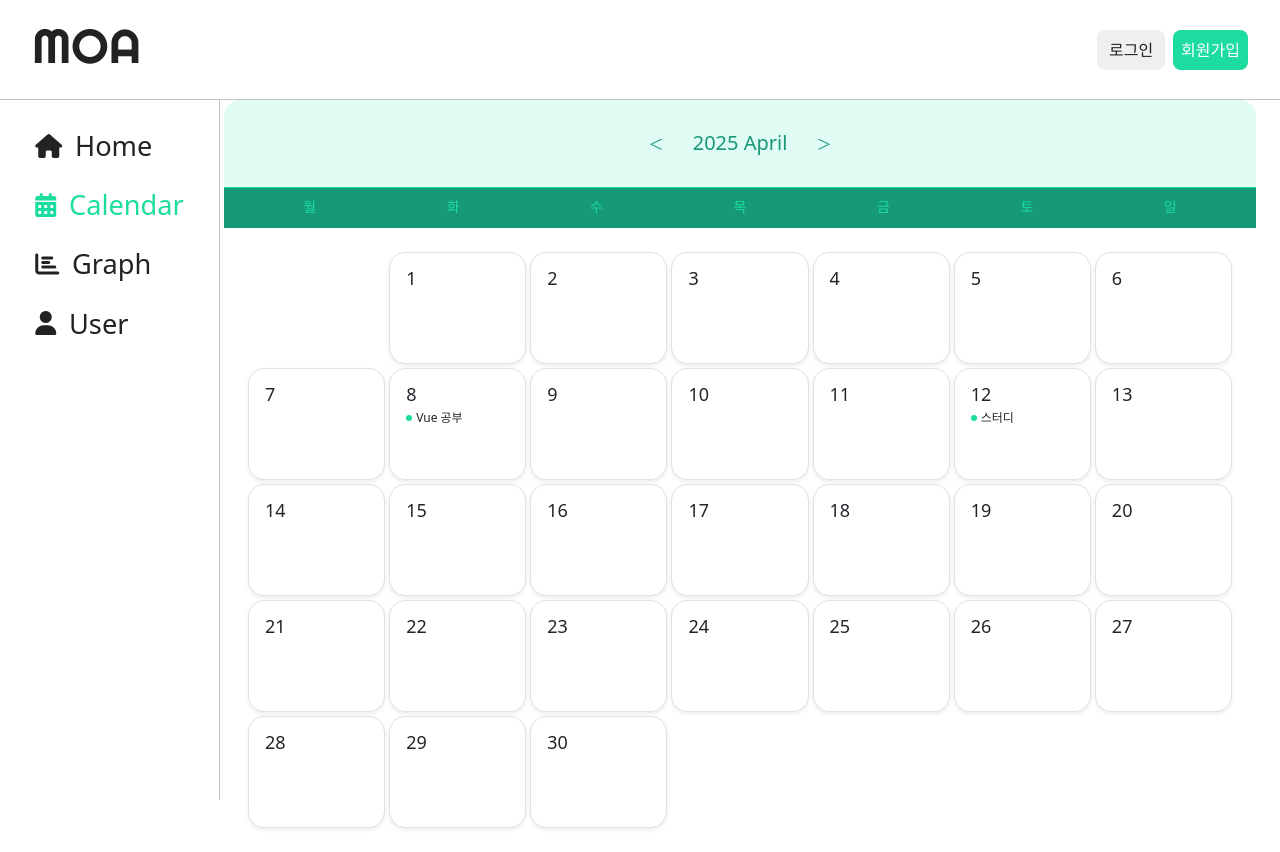
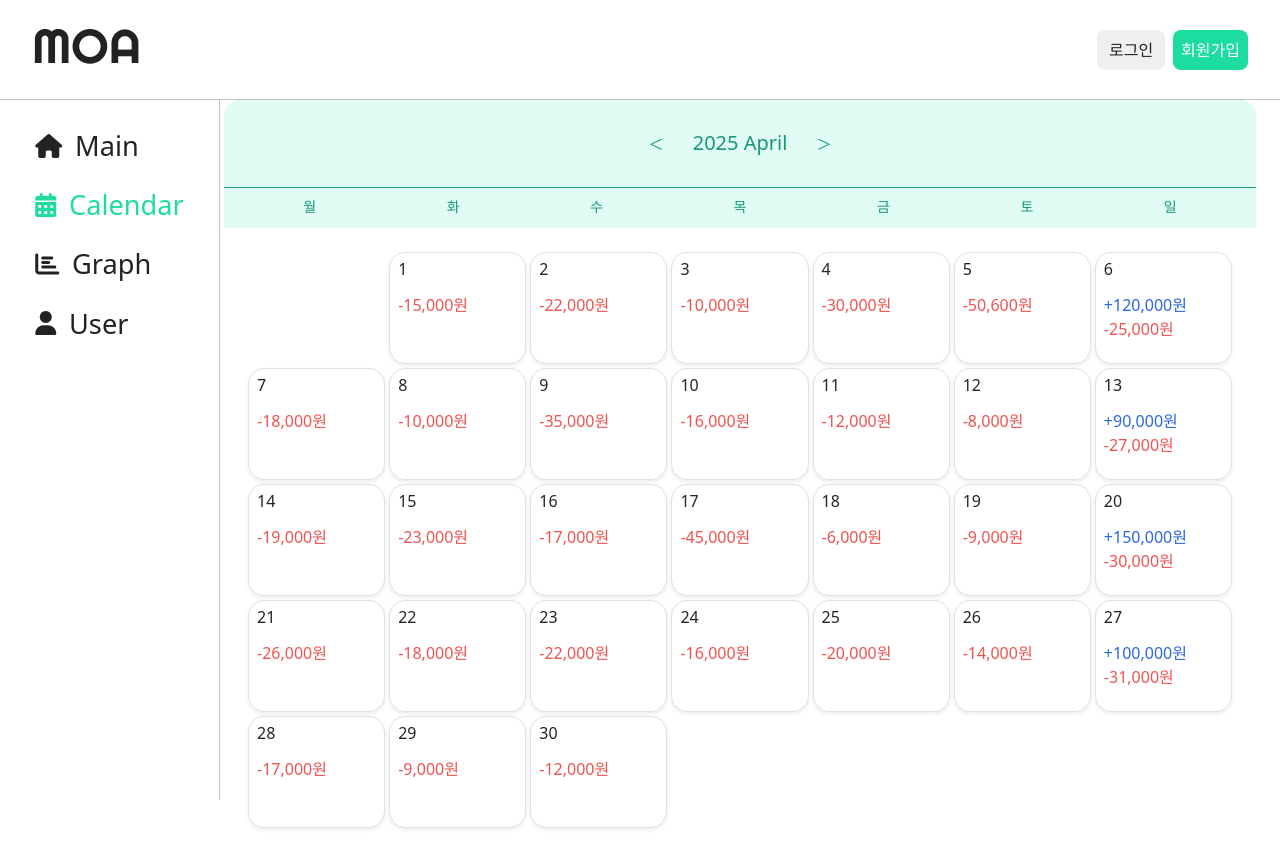
Before and after one commit to Money-MOA/tetz-s-secret-account-book, a Vue app: page /calendar in a window 1280 px wide. Built offline with nearby package versions, Linux system fonts and the light colour scheme; data requests are answered from the project's data file.

Commit message:
fix : 달력에 json 값 받아오기

```diff
--- a/db.json
+++ b/db.json
@@ -96,7 +96,7 @@
     {
       "id": "1",
       "userId": "1",
-      "date": "2025-01-01",
+      "date": "2025-04-01",
       "income": 0,
       "outcome": 15000,
       "balance": -15000
@@ -104,7 +104,7 @@
     {
       "id": "2",
       "userId": "1",
-      "date": "2025-01-02",
+      "date": "2025-04-02",
       "income": 0,
       "outcome": 22000,
       "balance": -22000
@@ -112,7 +112,7 @@
     {
       "id": "3",
       "userId": "1",
-      "date": "2025-01-03",
+      "date": "2025-04-03",
       "income": 0,
       "outcome": 10000,
       "balance": -10000
@@ -120,7 +120,7 @@
     {
       "id": "4",
       "userId": "1",
-      "date": "2025-01-04",
+      "date": "2025-04-04",
       "income": 0,
       "outcome": 30000,
       "balance": -30000
@@ -128,7 +128,7 @@
     {
       "id": "5",
       "userId": "1",
-      "date": "2025-01-05",
+      "date": "2025-04-05",
       "income": 0,
       "outcome": 50600,
       "balance": -50600
@@ -136,7 +136,7 @@
     {
       "id": "6",
       "userId": "1",
-      "date": "2025-01-06",
+      "date": "2025-04-06",
       "income": 120000,
       "outcome": 25000,
       "balance": 95000
@@ -144,7 +144,7 @@
     {
       "id": "7",
       "userId": "1",
-      "date": "2025-01-07",
+      "date": "2025-04-07",
       "income": 0,
       "outcome": 18000,
       "balance": -18000
@@ -152,7 +152,7 @@
     {
       "id": "8",
       "userId": "1",
-      "date": "2025-01-08",
+      "date": "2025-04-08",
       "income": 0,
       "outcome": 10000,
       "balance": -10000
@@ -160,7 +160,7 @@
     {
       "id": "9",
       "userId": "1",
-      "date": "2025-01-09",
+      "date": "2025-04-09",
       "income": 0,
       "outcome": 35000,
       "balance": -35000
@@ -168,7 +168,7 @@
     {
       "id": "10",
       "userId": "1",
-      "date": "2025-01-10",
+      "date": "2025-04-10",
       "income": 0,
       "outcome": 16000,
       "balance": -16000
@@ -176,7 +176,7 @@
     {
       "id": "11",
       "userId": "1",
-      "date": "2025-01-11",
+      "date": "2025-04-11",
       "income": 0,
       "outcome": 12000,
       "balance": -12000
@@ -184,7 +184,7 @@
     {
       "id": "12",
       "userId": "1",
-      "date": "2025-01-12",
+      "date": "2025-04-12",
       "income": 0,
       "outcome": 8000,
       "balance": -8000
@@ -192,7 +192,7 @@
     {
       "id": "13",
       "userId": "1",
-      "date": "2025-01-13",
+      "date": "2025-04-13",
       "income": 90000,
       "outcome": 27000,
       "balance": 63000
@@ -200,7 +200,7 @@
     {
       "id": "14",
       "userId": "1",
-      "date": "2025-01-14",
+      "date": "2025-04-14",
       "income": 0,
       "outcome": 19000,
       "balance": -19000
@@ -208,7 +208,7 @@
     {
       "id": "15",
       "userId": "1",
-      "date": "2025-01-15",
+      "date": "2025-04-15",
       "income": 0,
       "outcome": 23000,
       "balance": -23000
@@ -216,7 +216,7 @@
     {
       "id": "16",
       "userId": "1",
-      "date": "2025-01-16",
+      "date": "2025-04-16",
       "income": 0,
       "outcome": 17000,
       "balance": -17000
@@ -224,7 +224,7 @@
     {
       "id": "17",
       "userId": "1",
-      "date": "2025-01-17",
+      "date": "2025-04-17",
       "income": 0,
       "outcome": 45000,
       "balance": -45000
@@ -232,7 +232,7 @@
     {
       "id": "18",
       "userId": "1",
-      "date": "2025-01-18",
+      "date": "2025-04-18",
       "income": 0,
       "outcome": 6000,
       "balance": -6000
@@ -240,7 +240,7 @@
     {
       "id": "19",
       "userId": "1",
-      "date": "2025-01-19",
+      "date": "2025-04-19",
       "income": 0,
       "outcome": 9000,
       "balance": -9000
@@ -248,7 +248,7 @@
     {
       "id": "20",
       "userId": "1",
-      "date": "2025-01-20",
+      "date": "2025-04-20",
       "income": 150000,
       "outcome": 30000,
       "balance": 120000
@@ -256,7 +256,7 @@
     {
       "id": "21",
       "userId": "1",
-      "date": "2025-01-21",
+      "date": "2025-04-21",
       "income": 0,
       "outcome": 26000,
       "balance": -26000
@@ -264,7 +264,7 @@
     {
       "id": "22",
       "userId": "1",
-      "date": "2025-01-22",
+      "date": "2025-04-22",
       "income": 0,
       "outcome": 18000,
       "balance": -18000
@@ -272,7 +272,7 @@
     {
       "id": "23",
       "userId": "1",
-      "date": "2025-01-23",
+      "date": "2025-04-23",
       "income": 0,
       "outcome": 22000,
       "balance": -22000
@@ -280,7 +280,7 @@
     {
       "id": "24",
       "userId": "1",
-      "date": "2025-01-24",
+      "date": "2025-04-24",
       "income": 0,
       "outcome": 16000,
       "balance": -16000
@@ -288,7 +288,7 @@
     {
       "id": "25",
       "userId": "1",
-      "date": "2025-01-25",
+      "date": "2025-04-25",
       "income": 0,
       "outcome": 20000,
       "balance": -20000
@@ -296,7 +296,7 @@
     {
       "id": "26",
       "userId": "1",
-      "date": "2025-01-26",
+      "date": "2025-04-26",
       "income": 0,
       "outcome": 14000,
       "balance": -14000
@@ -304,7 +304,7 @@
     {
       "id": "27",
       "userId": "1",
-      "date": "2025-01-27",
+      "date": "2025-04-27",
       "income": 100000,
       "outcome": 31000,
       "balance": 69000
@@ -312,7 +312,7 @@
     {
       "id": "28",
       "userId": "1",
-      "date": "2025-01-28",
+      "date": "2025-04-28",
       "income": 0,
       "outcome": 17000,
       "balance": -17000
@@ -320,7 +320,7 @@
     {
       "id": "29",
       "userId": "1",
-      "date": "2025-01-29",
+      "date": "2025-04-29",
       "income": 0,
       "outcome": 9000,
       "balance": -9000
@@ -328,7 +328,7 @@
     {
       "id": "30",
       "userId": "1",
-      "date": "2025-01-30",
+      "date": "2025-04-30",
       "income": 0,
       "outcome": 12000,
       "balance": -12000
@@ -336,7 +336,7 @@
     {
       "id": "31",
       "userId": "1",
-      "date": "2025-01-31",
+      "date": "2025-04-31",
       "income": 0,
       "outcome": 27000,
       "balance": -27000
--- a/src/components/Calendar.vue
+++ b/src/components/Calendar.vue
@@ -6,7 +6,7 @@
     >
       <!-- 달력 헤더 -->
       <div
-        class="flex items-center justify-center px-[32px] py-[24px] bg-[#E0FAF4] border-b border-[#1CDC9F]"
+        class="flex items-center justify-center px-[32px] py-[24px] bg-[#E0FAF4] border-b border-[#169976]"
       >
         <div class="flex justify-center items-center gap-4">
           <button
@@ -36,12 +36,12 @@
 
       <!-- 요일 -->
       <div
-        class="h-[2.5rem] grid grid-cols-7 gap-[4px] bg-[#169976] text-[14px] font-semibold text-[#1CDC9F] px-[16px]"
+        class="h-[2.5rem] grid grid-cols-7 gap-[4px] bg-[#E0FAF4] text-[14px] font-semibold text-[#169976] px-[16px]"
       >
         <div
           v-for="day in daysOfWeek"
           :key="day"
-          class="h-full py-[8px] text-center bg-[#169976] rounded"
+          class="h-full py-[8px] text-center bg-[#E0FAF4] rounded"
         >
           {{ day }}
         </div>
@@ -63,23 +63,34 @@
           v-for="day in daysInMonth"
           :key="day"
           @click="test"
-          class="h-[7rem] bg-white rounded-[1rem] shadow-sm flex flex-col justify-start p-[16px] text-gray-800 cursor-pointer hover:bg-[#E0FAF4] transition border border-[#c3c3c3]"
+          class="h-[7rem] bg-white rounded-[1rem] shadow-sm flex flex-col justify-start p-[8px] text-gray-800 cursor-pointer hover:bg-[#E0FAF4] transition border border-[#c3c3c3]"
         >
           <span
-            class="font-semibold text-[18px] leading-none mb-[6px]"
+            class="font-semibold text-[16px] leading-none mb-[16px]"
           >
             {{ day }}
           </span>
+
+          <!-- 수입 -->
           <div
-            v-if="getSchedulesForDay(day).length"
-            class="text-[12px] text-gray-500 flex items-center gap-[4px]"
+            v-if="getExpenseForDay(day)?.income"
+            class="text-[#2C66E4] text-[1rem] truncate"
           >
-            <span
-              class="w-[6px] h-[6px] rounded-full bg-[#1CDC9F] inline-block"
-            ></span>
-            <span class="truncate">
-              {{ getSchedulesForDay(day)[0].title }}
-            </span>
+            +{{
+              getExpenseForDay(day).income.toLocaleString()
+            }}원
+          </div>
+
+          <!-- 지출 -->
+          <div
+            v-if="getExpenseForDay(day)?.outcome"
+            class="text-[#EF5350] text-[1rem] truncate"
+          >
+            -{{
+              getExpenseForDay(
+                day
+              ).outcome.toLocaleString()
+            }}원
           </div>
         </div>
       </div>
@@ -88,7 +99,7 @@
 </template>
 
 <script setup>
-import { ref, computed } from 'vue';
+import { ref, computed, onMounted } from 'vue';
 import Modal from './Modal.vue';
 import { useModalStore } from '@/stores/modalVisible';
 
@@ -97,29 +108,21 @@ const { showModal } = modalStore;
 const isModalVisible = computed(
   () => modalStore.isModalVisible
 );
+
 const test = () => {
-  console.log('클릭됨'); // ← 이거 나와야 함
+  console.log('클릭됨');
   showModal();
   console.log(isModalVisible.value);
 };
 
-// 더미 일정 데이터
-const schedules = ref([
-  {
-    id: 1,
-    userId: 1,
-    date: '2025-04-08',
-    title: 'Vue 공부',
-    description: '컴포지션 API 연습',
-  },
-  {
-    id: 2,
-    userId: 1,
-    date: '2025-04-12',
-    title: '스터디',
-    description: 'CS 스터디',
-  },
-]);
+// 날짜 상태
+const currentDate = ref(new Date());
+const currentYear = computed(() =>
+  currentDate.value.getFullYear()
+);
+const currentMonth = computed(() =>
+  currentDate.value.getMonth()
+);
 
 const daysOfWeek = [
   '월',
@@ -130,14 +133,6 @@ const daysOfWeek = [
   '토',
   '일',
 ];
-
-const currentDate = ref(new Date());
-const currentYear = computed(() =>
-  currentDate.value.getFullYear()
-);
-const currentMonth = computed(() =>
-  currentDate.value.getMonth()
-);
 
 const startDay = computed(() => {
   const date = new Date(
@@ -166,9 +161,28 @@ const formatDate = (day) => {
   return `${currentYear.value}-${mm}-${dd}`;
 };
 
-const getSchedulesForDay = (day) => {
+// API로 불러온 dailyExpense 저장
+const dailyExpenses = ref([]);
+
+onMounted(async () => {
+  try {
+    const res = await fetch(
+      'http://localhost:3000/dailyExpense'
+    );
+    dailyExpenses.value = await res.json();
+  } catch (error) {
+    console.error(
+      '지출 데이터를 불러오는 데 실패했습니다.',
+      error
+    );
+  }
+});
+
+const getExpenseForDay = (day) => {
   const dateStr = formatDate(day);
-  return schedules.value.filter((s) => s.date === dateStr);
+  return dailyExpenses.value.find(
+    (d) => d.date === dateStr
+  );
 };
 
 const prevMonth = () => {
--- a/src/components/Sidebar.vue
+++ b/src/components/Sidebar.vue
@@ -6,7 +6,7 @@
       class="flex flex-col gap-[2rem] mt-[2rem] ml-[0.7rem]"
     >
       <RouterLink
-        @click.prevent="handleMenuClick('/')"
+        @click.prevent="handleMenuClick('/main')"
         to="/"
         class="flex items-center gap-[0.8rem] font-semibold bg-white border-0 no-underline hover:text-[#1CDC9F] transition"
       >
@@ -26,7 +26,7 @@
               : 'text-[#222]'
           "
         >
-          Home
+          Main
         </span>
       </RouterLink>
 
```
